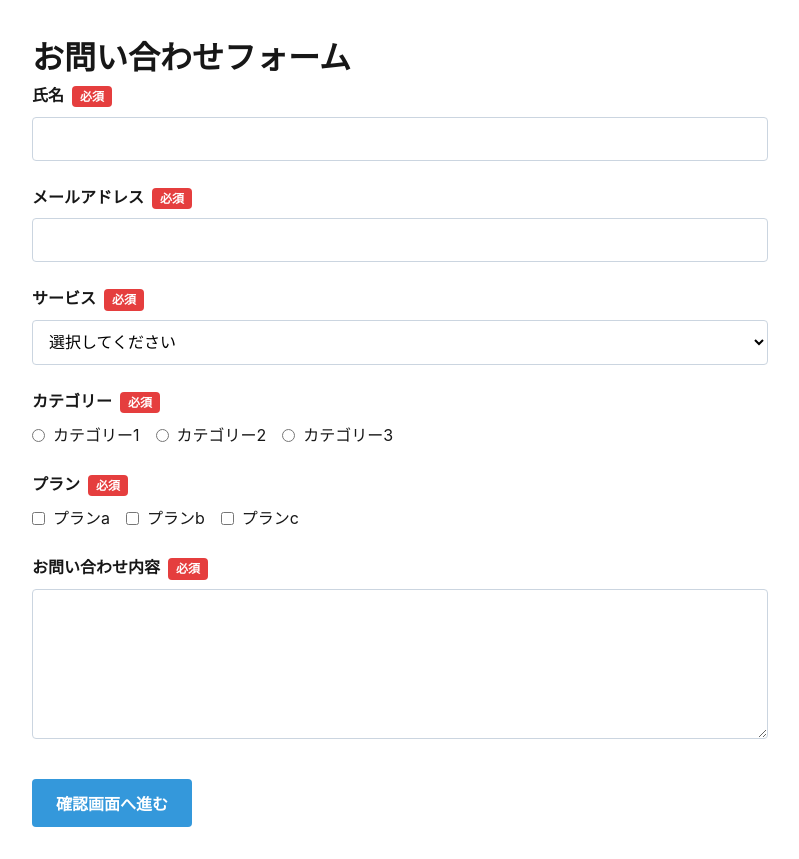
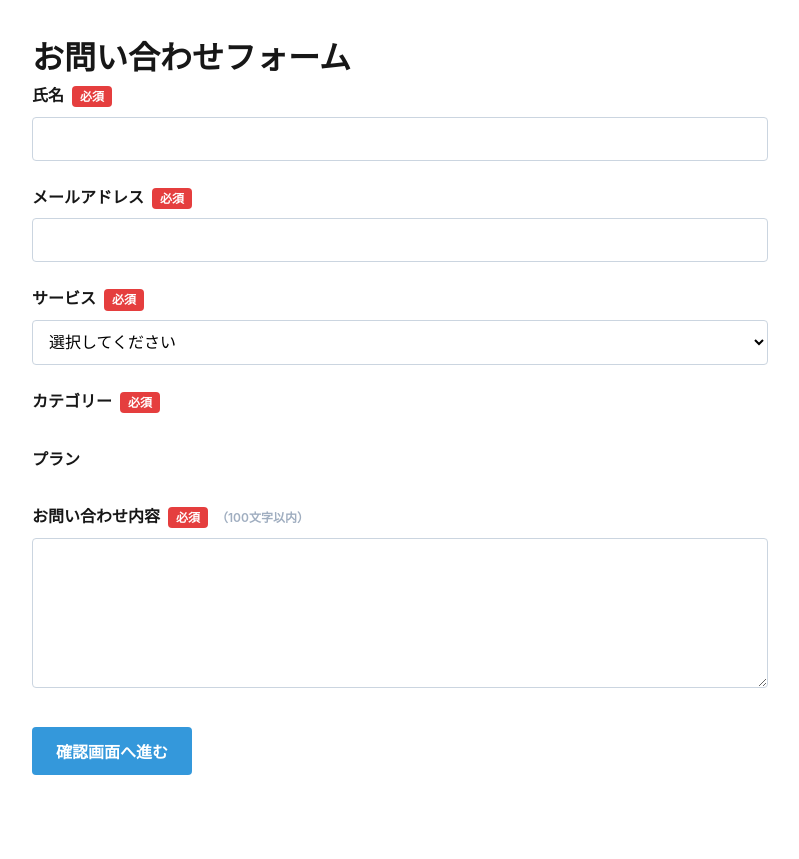
Before and after one commit to nawake517/Public-Form-App, a Next.js app: page / in a window 1280 px wide. Shown: the whole page, without its empty margins (240-1039 px from the left). After the commit the page ends 807 px from the top, so only its background shows below. Built offline with nearby package versions, Linux system fonts and the light colour scheme.

Commit message:
メール送信機能の追加

```diff
--- a/package.json
+++ b/package.json
@@ -10,8 +10,10 @@
   },
   "dependencies": {
     "@google-cloud/secret-manager": "^6.0.1",
+    "@types/nodemailer": "^6.4.17",
     "firebase": "^11.9.0",
     "next": "15.3.3",
+    "nodemailer": "^7.0.3",
     "react": "^19.0.0",
     "react-dom": "^19.0.0"
   },
--- a/src/app/api/config/route.ts
+++ b/src/app/api/config/route.ts
@@ -54,12 +54,18 @@ async function getSecret(secretName: string): Promise<string> {
 export async function GET() {
   try {
     const config = {
+      firebase: {
         apiKey: await getSecret('NEXT_PUBLIC_FIREBASE_API_KEY'),
         authDomain: await getSecret('NEXT_PUBLIC_FIREBASE_AUTH_DOMAIN'),
         projectId: await getSecret('NEXT_PUBLIC_FIREBASE_PROJECT_ID'),
         storageBucket: await getSecret('NEXT_PUBLIC_FIREBASE_STORAGE_BUCKET'),
         messagingSenderId: await getSecret('NEXT_PUBLIC_FIREBASE_MESSAGING_SENDER_ID'),
         appId: await getSecret('NEXT_PUBLIC_FIREBASE_APP_ID'),
+      },
+      email: {
+        user: await getSecret('GMAIL_USER'),
+        password: await getSecret('GMAIL_APP_PASSWORD'),
+      }
     };
 
     return NextResponse.json(config);
--- /dev/null
+++ b/src/app/api/send-email/route.ts
@@ -0,0 +1,88 @@
+import { NextResponse } from 'next/server';
+import nodemailer from 'nodemailer';
+import type { FormData } from '@/app/page';
+
+// メール送信用のトランスポーター設定を動的に作成する関数
+async function createTransporter() {
+  // 開発環境では.env.localから設定を取得
+  if (process.env.NODE_ENV === 'development') {
+    return nodemailer.createTransport({
+      service: 'gmail',
+      auth: {
+        user: process.env.GMAIL_USER,
+        pass: process.env.GMAIL_APP_PASSWORD,
+      },
+    });
+  }
+
+  // 本番環境ではSecret Managerから設定を取得
+  try {
+    const response = await fetch('/api/config');
+    if (!response.ok) {
+      throw new Error('Failed to fetch email configuration');
+    }
+    const config = await response.json();
+
+    return nodemailer.createTransport({
+      service: 'gmail',
+      auth: {
+        user: config.email.user,
+        pass: config.email.password,
+      },
+    });
+  } catch (error) {
+    console.error('Error creating mail transporter:', error);
+    throw new Error('Failed to initialize email service');
+  }
+}
+
+export async function POST(request: Request) {
+  try {
+    const formData: FormData = await request.json();
+    const transporter = await createTransporter();
+
+    // メール本文の作成
+    const mailBody = `
+お問い合わせがありました。
+
+■ 氏名
+${formData.name}
+
+■ メールアドレス
+${formData.email}
+
+■ サービス
+${formData.service}
+
+■ カテゴリー
+${formData.category}
+
+■ プラン
+${formData.plans.join('・')}
+
+■ お問い合わせ内容
+${formData.message}
+    `;
+
+    // メール送信オプションの設定
+    const mailOptions = {
+      from: process.env.NODE_ENV === 'development'
+        ? process.env.GMAIL_USER
+        : (await (await fetch('/api/config')).json()).email.user,
+      to: 'naoki130517@gmail.com',
+      subject: '【お問い合わせ】新規のお問い合わせ',
+      text: mailBody,
+    };
+
+    // メール送信
+    await transporter.sendMail(mailOptions);
+
+    return NextResponse.json({ success: true });
+  } catch (error) {
+    console.error('Error sending email:', error);
+    return NextResponse.json(
+      { error: 'Failed to send email' },
+      { status: 500 }
+    );
+  }
+}
--- a/src/app/globals.css
+++ b/src/app/globals.css
@@ -67,6 +67,12 @@ a {
   padding: 0.2rem 0.5rem;
   font-size: 0.75rem;
   border-radius: 4px;
+  margin-left: 0.5rem;
+}
+
+.character-limit {
+  color: var(--gray-color);
+  font-size: 0.75rem;
   margin-left: 0.5rem;
 }
 
--- a/src/app/page.tsx
+++ b/src/app/page.tsx
@@ -43,7 +43,22 @@ export default function Home() {
 
   const handleConfirm = async () => {
     try {
+      // Firestoreにデータを保存
       await saveContactForm(formData);
+
+      // メール送信
+      const response = await fetch('/api/send-email', {
+        method: 'POST',
+        headers: {
+          'Content-Type': 'application/json',
+        },
+        body: JSON.stringify(formData),
+      });
+
+      if (!response.ok) {
+        throw new Error('Failed to send email');
+      }
+
       setStep('complete');
     } catch (error) {
       setError('送信に失敗しました。もう一度お試しください。');
--- a/src/components/ContactForm.tsx
+++ b/src/components/ContactForm.tsx
@@ -2,6 +2,22 @@
 
 import { useState } from 'react';
 import type { FormData, FormErrors } from '@/app/page';
+
+// サービスごとの選択肢の定義
+const SERVICE_OPTIONS = {
+  'サービスA': {
+    categories: ['カテゴリー1', 'カテゴリー2', 'カテゴリー3'],
+    plans: ['プランa', 'プランb', 'プランc']
+  },
+  'サービスB': {
+    categories: ['カテゴリー4', 'カテゴリー5', 'カテゴリー6'],
+    plans: ['プランd', 'プランe', 'プランf']
+  },
+  'サービスC': {
+    categories: ['カテゴリー7', 'カテゴリー8', 'カテゴリー9'],
+    plans: ['プランg', 'プランh', 'プランi']
+  }
+};
 
 interface ContactFormProps {
   onSubmit: (data: FormData) => void;
@@ -11,6 +27,19 @@ interface ContactFormProps {
 export default function ContactForm({ onSubmit, initialData }: ContactFormProps) {
   const [formData, setFormData] = useState<FormData>(initialData);
   const [errors, setErrors] = useState<FormErrors>({});
+
+  // サービス変更時の処理
+  const handleServiceChange = (service: string) => {
+    setFormData({
+      ...formData,
+      service,
+      category: '',
+      plans: []
+    });
+  };
+
+  // 現在選択されているサービスのオプションを取得
+  const currentServiceOptions = formData.service ? SERVICE_OPTIONS[formData.service as keyof typeof SERVICE_OPTIONS] : null;
 
   const validateForm = () => {
     const newErrors: FormErrors = {};
@@ -33,12 +62,10 @@ export default function ContactForm({ onSubmit, initialData }: ContactFormProps)
       newErrors.category = 'カテゴリーは必須項目です';
     }
 
-    if (formData.plans.length === 0) {
-      newErrors.plans = 'プランを1つ以上選択してください';
-    }
-
     if (!formData.message.trim()) {
       newErrors.message = 'お問い合わせ内容は必須項目です';
+    } else if (formData.message.length > 100) {
+      newErrors.message = 'お問い合わせ内容は100文字以内で入力してください';
     }
 
     setErrors(newErrors);
@@ -99,10 +126,12 @@ export default function ContactForm({ onSubmit, initialData }: ContactFormProps)
         <select
           className="form-select"
           value={formData.service}
-          onChange={(e) => setFormData({ ...formData, service: e.target.value })}
+          onChange={(e) => handleServiceChange(e.target.value)}
         >
           <option value="">選択してください</option>
-          <option value="サービスA">サービスA</option>
+          {Object.keys(SERVICE_OPTIONS).map((service) => (
+            <option key={service} value={service}>{service}</option>
+          ))}
         </select>
         {errors.service && <div className="error-message">{errors.service}</div>}
       </div>
@@ -113,36 +142,18 @@ export default function ContactForm({ onSubmit, initialData }: ContactFormProps)
           <span className="required">必須</span>
         </label>
         <div className="radio-group">
-          <label className="radio-label">
+          {currentServiceOptions?.categories.map((category) => (
+            <label key={category} className="radio-label">
               <input
                 type="radio"
                 name="category"
-              value="カテゴリー1"
-              checked={formData.category === 'カテゴリー1'}
+                value={category}
+                checked={formData.category === category}
                 onChange={(e) => setFormData({ ...formData, category: e.target.value })}
               />
-            カテゴリー1
+              {category}
             </label>
-          <label className="radio-label">
-            <input
-              type="radio"
-              name="category"
-              value="カテゴリー2"
-              checked={formData.category === 'カテゴリー2'}
-              onChange={(e) => setFormData({ ...formData, category: e.target.value })}
-            />
-            カテゴリー2
-          </label>
-          <label className="radio-label">
-            <input
-              type="radio"
-              name="category"
-              value="カテゴリー3"
-              checked={formData.category === 'カテゴリー3'}
-              onChange={(e) => setFormData({ ...formData, category: e.target.value })}
-            />
-            カテゴリー3
-          </label>
+          ))}
         </div>
         {errors.category && <div className="error-message">{errors.category}</div>}
       </div>
@@ -150,33 +161,18 @@ export default function ContactForm({ onSubmit, initialData }: ContactFormProps)
       <div className="form-group">
         <label className="form-label">
           プラン
-          <span className="required">必須</span>
         </label>
         <div className="checkbox-group">
-          <label className="checkbox-label">
+          {currentServiceOptions?.plans.map((plan) => (
+            <label key={plan} className="checkbox-label">
               <input
                 type="checkbox"
-              checked={formData.plans.includes('プランa')}
-              onChange={() => handlePlanChange('プランa')}
+                checked={formData.plans.includes(plan)}
+                onChange={() => handlePlanChange(plan)}
               />
-            プランa
+              {plan}
             </label>
-          <label className="checkbox-label">
-            <input
-              type="checkbox"
-              checked={formData.plans.includes('プランb')}
-              onChange={() => handlePlanChange('プランb')}
-            />
-            プランb
-          </label>
-          <label className="checkbox-label">
-            <input
-              type="checkbox"
-              checked={formData.plans.includes('プランc')}
-              onChange={() => handlePlanChange('プランc')}
-            />
-            プランc
-          </label>
+          ))}
         </div>
         {errors.plans && <div className="error-message">{errors.plans}</div>}
       </div>
@@ -185,11 +181,13 @@ export default function ContactForm({ onSubmit, initialData }: ContactFormProps)
         <label className="form-label">
           お問い合わせ内容
           <span className="required">必須</span>
+          <span className="character-limit">（100文字以内）</span>
         </label>
         <textarea
           className="textarea"
           value={formData.message}
           onChange={(e) => setFormData({ ...formData, message: e.target.value })}
+          maxLength={100}
         />
         {errors.message && <div className="error-message">{errors.message}</div>}
       </div>
```
Also changed, not shown: 1 other file (tests, documents, lock files or other folders). Lines whose indentation alone changed are shown as unchanged.
